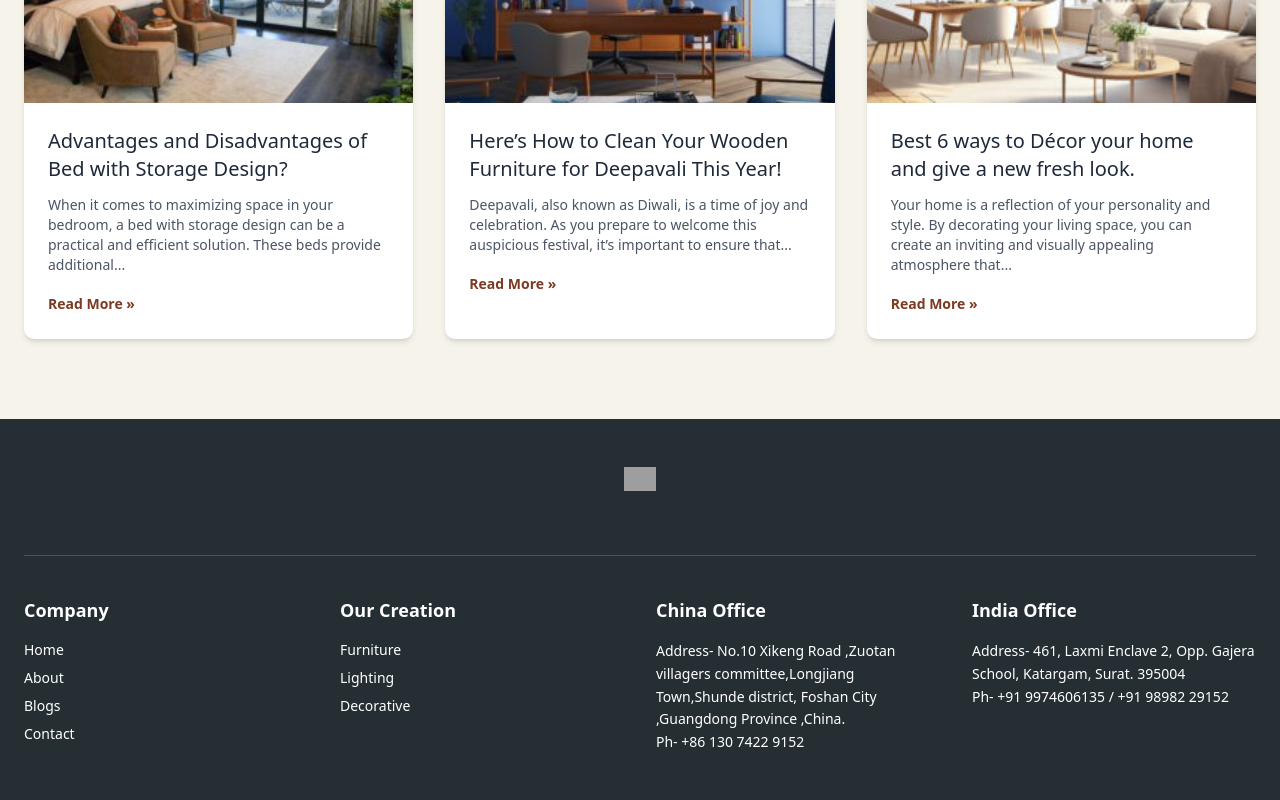
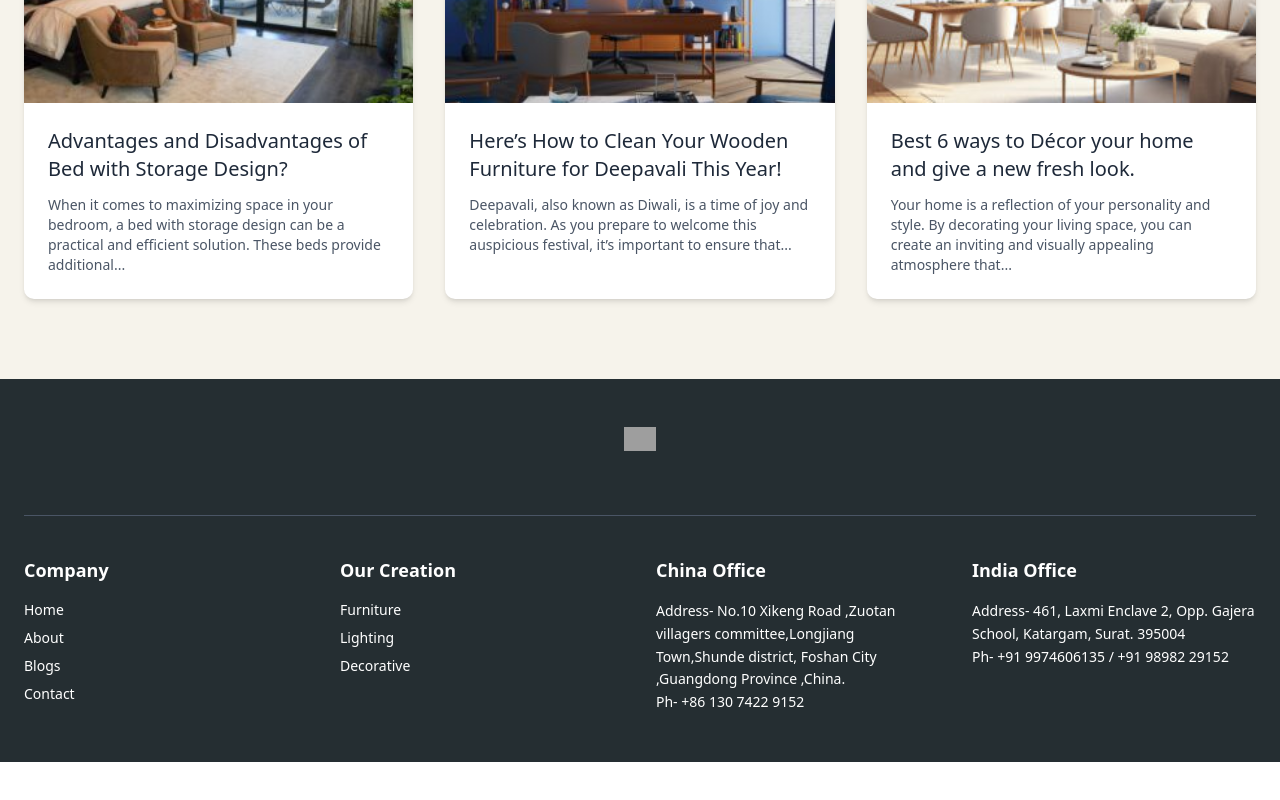
Before and after one commit to Monil072718/integrity-impex, a React (Vite) app: page / in a window 1280 px wide. Shown: the part 3775-4575 px from the top of the page. After the commit the page ends 4537 px from the top, so only its background shows below. Built offline with nearby package versions, Linux system fonts and the light colour scheme; grey boxes are pictures that could not be loaded.

Commit message:
remove read more button

```diff
--- a/src/components/BlogSection.jsx
+++ b/src/components/BlogSection.jsx
@@ -29,7 +29,6 @@ const blogData = [
   },
 ];
 
-
 const BlogSection = () => {
   return (
     <section className="bg-[#f6f3eb] py-20 px-6">
@@ -56,13 +55,9 @@ const blogData = [
               <h3 className="text-xl font-medium text-gray-800 mb-3">
                 {post.title}
               </h3>
-                <p className="text-gray-600 text-sm mb-4">{post.description}</p>
-                <a
-                  href="#"
-                  className="text-sm text-[#7c3a23] font-semibold hover:underline"
-                >
-                  Read More »
-                </a>
+              <p className="text-gray-600 text-sm">
+                {post.description}
+              </p>
             </div>
           </div>
         ))}
```
Lines whose indentation alone changed are shown as unchanged.
